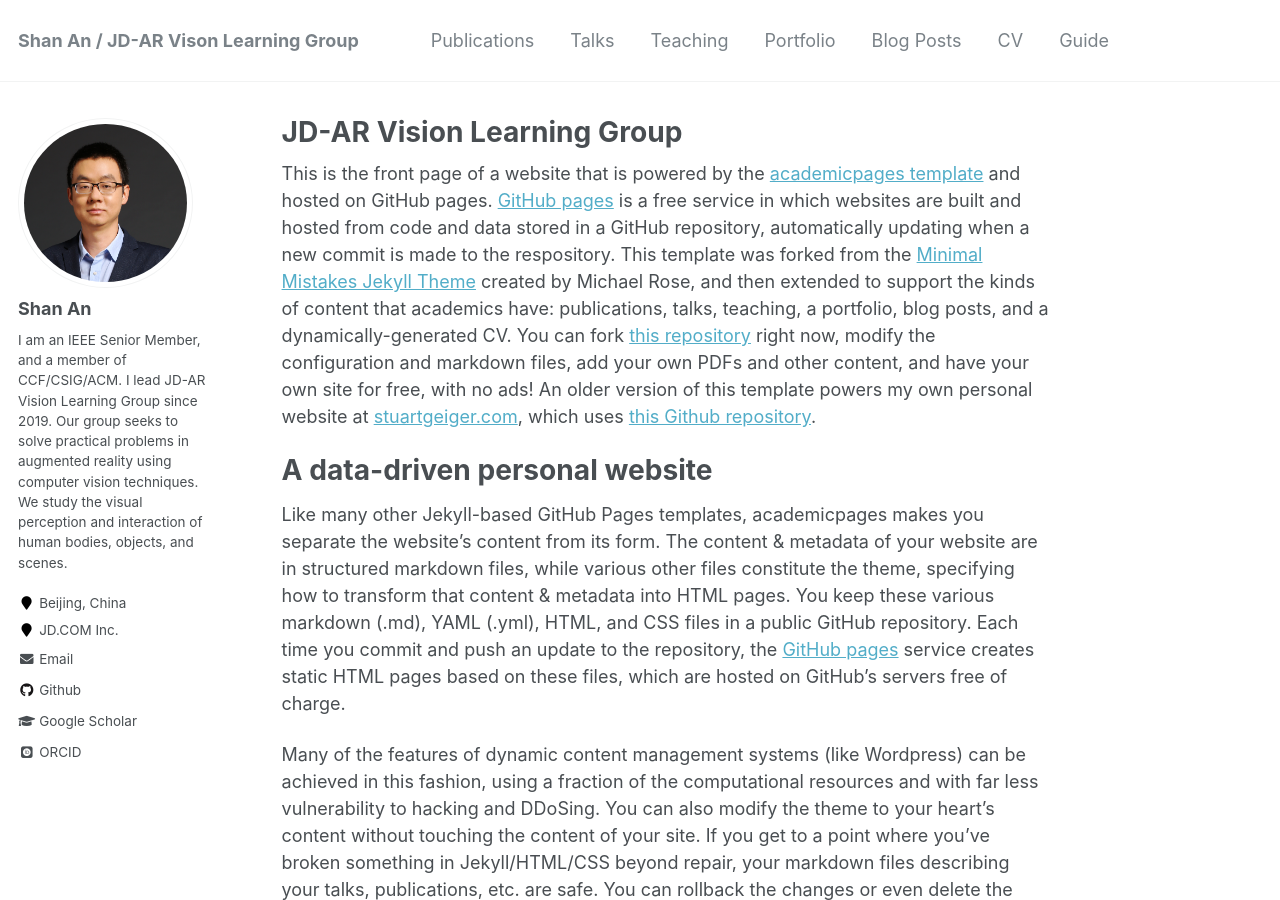
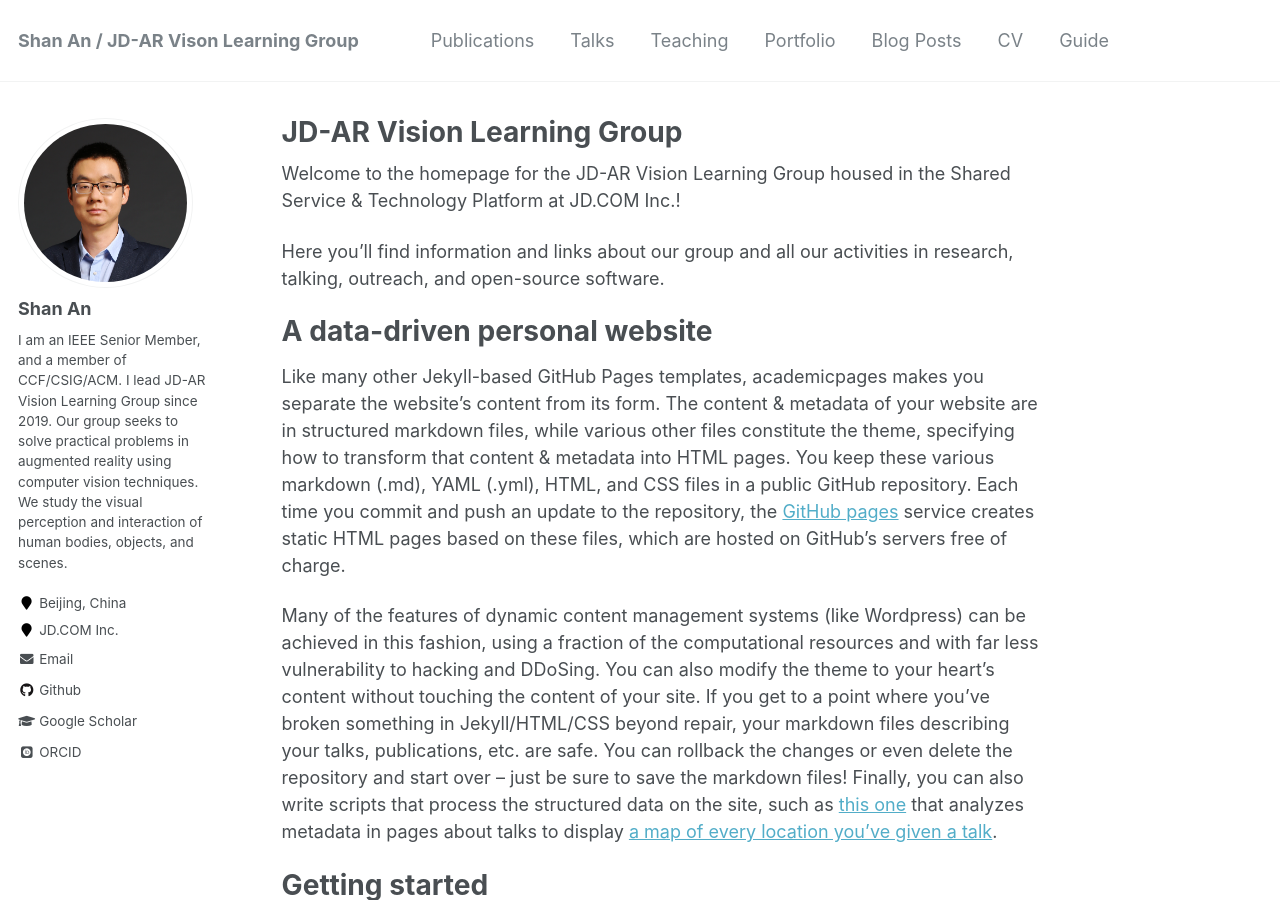
Before and after one commit to anshan-XR-ROB/anshan-XR-ROB.github.io, a Jekyll site: the page built from _pages/about.md, in a window 1280 px wide and 900 px high. Built offline with Jekyll 4.4.1, drawn with Linux system fonts in a browser that asks for light colours; some web fonts are replaced.

Commit message:
Update about.md

```diff
--- a/_pages/about.md
+++ b/_pages/about.md
@@ -8,7 +8,10 @@ redirect_from:
   - /about.html
 ---
 
-This is the front page of a website that is powered by the [academicpages template](https://github.com/academicpages/academicpages.github.io) and hosted on GitHub pages. [GitHub pages](https://pages.github.com) is a free service in which websites are built and hosted from code and data stored in a GitHub repository, automatically updating when a new commit is made to the respository. This template was forked from the [Minimal Mistakes Jekyll Theme](https://mmistakes.github.io/minimal-mistakes/) created by Michael Rose, and then extended to support the kinds of content that academics have: publications, talks, teaching, a portfolio, blog posts, and a dynamically-generated CV. You can fork [this repository](https://github.com/academicpages/academicpages.github.io) right now, modify the configuration and markdown files, add your own PDFs and other content, and have your own site for free, with no ads! An older version of this template powers my own personal website at [stuartgeiger.com](http://stuartgeiger.com), which uses [this Github repository](https://github.com/staeiou/staeiou.github.io).
+Welcome to the homepage for the JD-AR Vision Learning Group housed in the Shared Service & Technology Platform at JD.COM Inc.!
+
+Here you’ll find information and links about our group and all our activities in research, talking, outreach, and open-source software.
+
 
 A data-driven personal website
 ======
```
